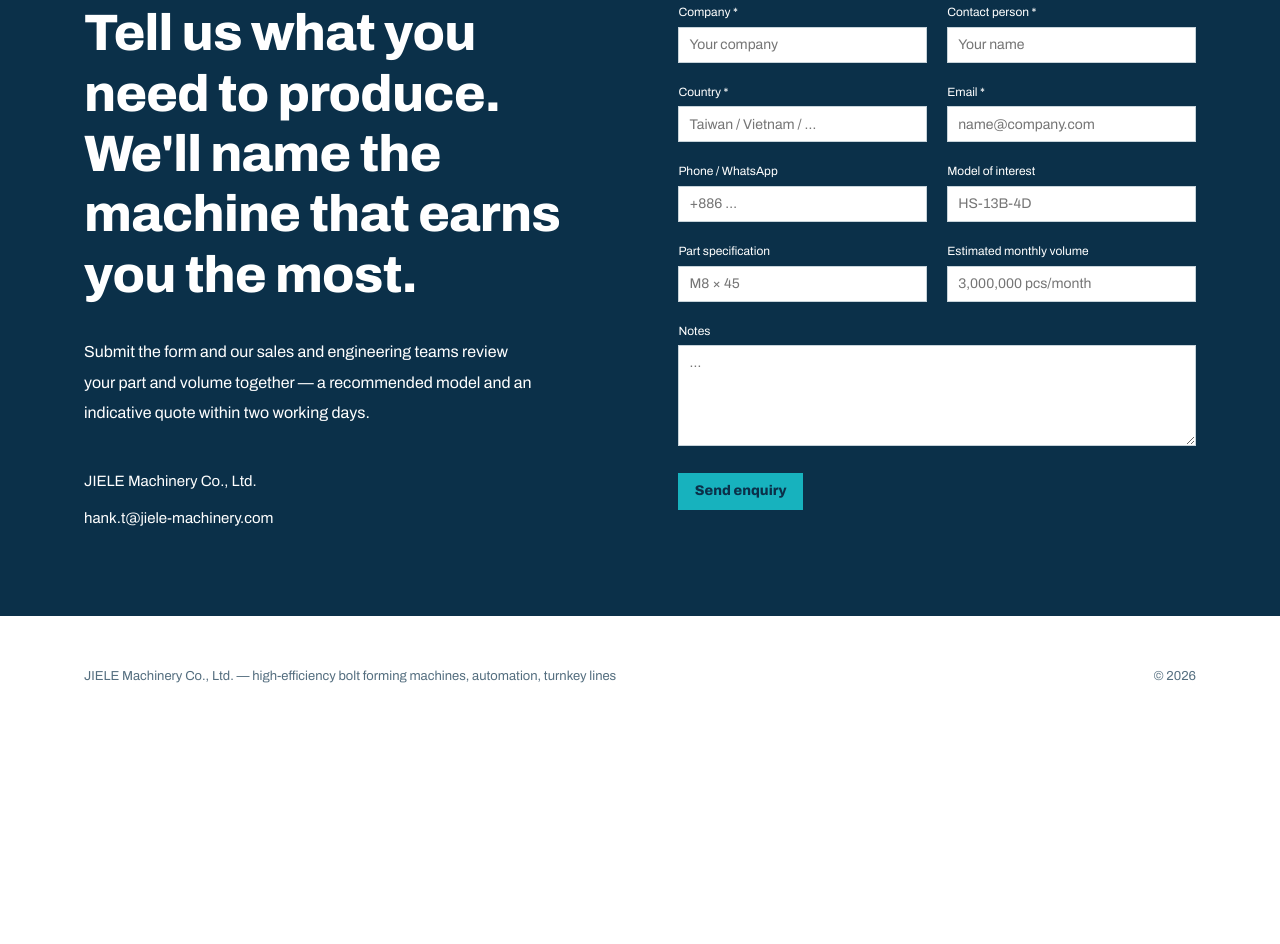
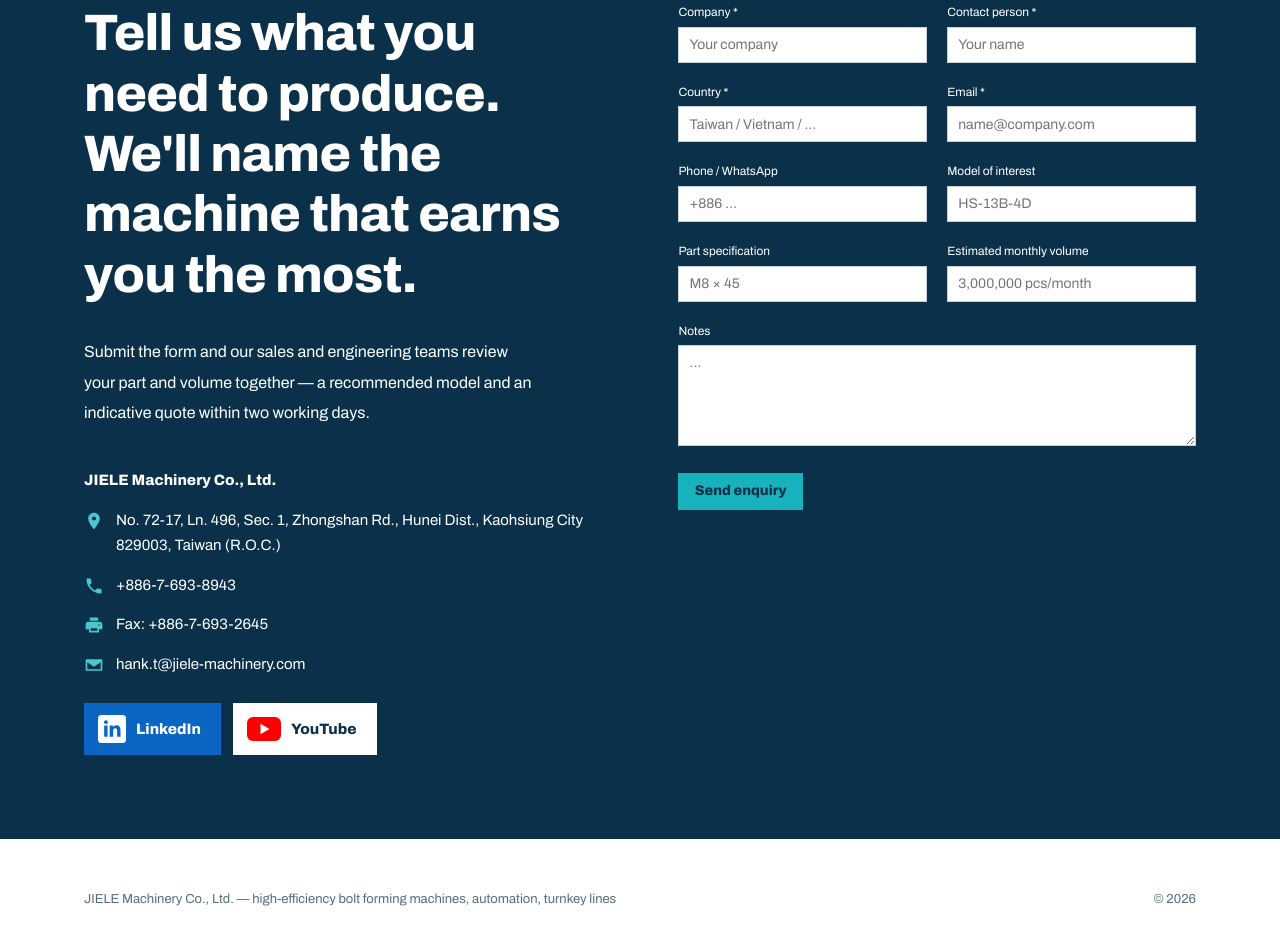
Before and after one commit to Hank-jiele/jiele-machinery-website, a plain HTML site: page index.html in a window 1280 px wide. Shown: the part 5218-6162 px from the top of the page. Before the commit the page ends 5955 px from the top, so only its background shows below. Drawn offline with nearby package versions, Linux system fonts and the light colour scheme; no server answers.

Commit message:
Add files via upload

```diff
--- a/index.html
+++ b/index.html
@@ -610,9 +610,34 @@
           <span style="display: block;">{{ t.contactL2 }}</span>
         </h2>
         <p style="font-size: 16px; line-height: 1.9; margin: 32px 0 0; max-width: 28em;">{{ t.contactBody }}</p>
-        <div style="margin-top: 40px; display: grid; gap: 10px; font-size: 15px; line-height: 1.8;">
-          <span>{{ t.companyLine }}</span>
-          <span>hank.t@jiele-machinery.com</span>
+        <div style="margin-top: 40px; display: grid; gap: 14px; font-size: 15px; line-height: 1.7;">
+          <span style="font-weight: 700;">{{ t.companyLine }}</span>
+          <a href="{{ ct.mapUrl }}" target="_blank" rel="noopener" style="display: flex; gap: 12px; align-items: flex-start; color: #fff; text-decoration: none;">
+            <svg aria-hidden="true" width="20" height="20" viewBox="0 0 24 24" fill="#4ac6d2" style="flex: 0 0 auto; margin-top: 3px;"><path d="M12 2C8.1 2 5 5.1 5 9c0 5.2 7 13 7 13s7-7.8 7-13c0-3.9-3.1-7-7-7zm0 9.5A2.5 2.5 0 1 1 12 6.5a2.5 2.5 0 0 1 0 5z"/></svg>
+            <span>{{ ct.addr }}</span>
+          </a>
+          <a href="tel:+88676938943" style="display: flex; gap: 12px; align-items: center; color: #fff; text-decoration: none;">
+            <svg aria-hidden="true" width="20" height="20" viewBox="0 0 24 24" fill="#4ac6d2" style="flex: 0 0 auto;"><path d="M6.6 10.8a15.1 15.1 0 0 0 6.6 6.6l2.2-2.2c.3-.3.7-.4 1-.2 1.1.4 2.3.6 3.6.6.6 0 1 .4 1 1V20c0 .6-.4 1-1 1A17 17 0 0 1 3 4c0-.6.4-1 1-1h3.5c.6 0 1 .4 1 1 0 1.3.2 2.5.6 3.6.1.3 0 .7-.2 1l-2.3 2.2z"/></svg>
+            <span>{{ ct.tel }}</span>
+          </a>
+          <span style="display: flex; gap: 12px; align-items: center;">
+            <svg aria-hidden="true" width="20" height="20" viewBox="0 0 24 24" fill="#4ac6d2" style="flex: 0 0 auto;"><path d="M7 3h10v4H7zM5 8h14a3 3 0 0 1 3 3v6h-4v4H6v-4H2v-6a3 3 0 0 1 3-3zm3 8v3h8v-3zm10-5a1 1 0 1 0 0 2 1 1 0 0 0 0-2z"/></svg>
+            <span>{{ ct.fax }}</span>
+          </span>
+          <a href="mailto:hank.t@jiele-machinery.com" style="display: flex; gap: 12px; align-items: center; color: #fff; text-decoration: none;">
+            <svg aria-hidden="true" width="20" height="20" viewBox="0 0 24 24" fill="#4ac6d2" style="flex: 0 0 auto;"><path d="M3 5h18a1 1 0 0 1 1 1v12a1 1 0 0 1-1 1H3a1 1 0 0 1-1-1V6a1 1 0 0 1 1-1zm9 7.2L4.4 7H19.6zM4 8.6V17h16V8.6l-8 5.4z"/></svg>
+            <span>hank.t@jiele-machinery.com</span>
+          </a>
+          <div style="display: flex; flex-wrap: wrap; gap: 12px; margin-top: 12px;">
+            <a href="https://www.linkedin.com/company/jiele-machinery/posts/" target="_blank" rel="noopener" aria-label="LinkedIn — JIELE MACHINERY" style="display: inline-flex; align-items: center; gap: 10px; background: #0a66c2; color: #fff; text-decoration: none; font-weight: 700; font-size: 15px; padding: 10px 18px 10px 12px; border: 2px solid #0a66c2;">
+              <svg aria-hidden="true" width="28" height="28" viewBox="0 0 24 24"><rect width="24" height="24" rx="3" fill="#fff"/><path fill="#0a66c2" d="M5.3 9h2.9v9.7H5.3zm1.5-4.6a1.7 1.7 0 1 1 0 3.4 1.7 1.7 0 0 1 0-3.4zM10 9h2.8v1.3h.1c.4-.7 1.4-1.5 2.8-1.5 3 0 3.6 2 3.6 4.6v5.3h-2.9V14c0-1.1 0-2.6-1.6-2.6s-1.8 1.2-1.8 2.5v4.8H10z"/></svg>
+              LinkedIn
+            </a>
+            <a href="https://www.youtube.com/@JIELEMACHINERY-2020" target="_blank" rel="noopener" aria-label="YouTube — JIELE MACHINERY" style="display: inline-flex; align-items: center; gap: 10px; background: #fff; color: #0b3049; text-decoration: none; font-weight: 700; font-size: 15px; padding: 10px 18px 10px 12px; border: 2px solid #fff;">
+              <svg aria-hidden="true" width="34" height="24" viewBox="0 0 34 24"><rect width="34" height="24" rx="6" fill="#ff0000"/><path fill="#fff" d="M13.5 6.8v10.4l9-5.2z"/></svg>
+              YouTube
+            </a>
+          </div>
         </div>
       </div>
 
@@ -2052,6 +2077,9 @@ class Component extends DCLogic {
     return {
       t: t,
       lang: s.lang,
+      ct: s.lang === "zh"
+        ? { addr: "高雄市湖內區中山路一段496巷72-17號", tel: "電話：886-7-693-8943", fax: "傳真：886-7-693-2642", mapUrl: "https://www.google.com/maps/search/?api=1&query=" + encodeURIComponent("高雄市湖內區中山路一段496巷72-17號") }
+        : { addr: "No. 72-17, Ln. 496, Sec. 1, Zhongshan Rd., Hunei Dist., Kaohsiung City 829003, Taiwan (R.O.C.)", tel: "+886-7-693-8943", fax: "Fax: +886-7-693-2645", mapUrl: "https://www.google.com/maps/search/?api=1&query=" + encodeURIComponent("No. 72-17, Ln. 496, Sec. 1, Zhongshan Rd., Hunei Dist., Kaohsiung City 829003, Taiwan") },
       pkT: Object.assign({}, PICKER.en, PICKER[s.lang] || {}),
       pickerOpen: s.pickerOpen,
       pkNone: s.pkNone,
```
